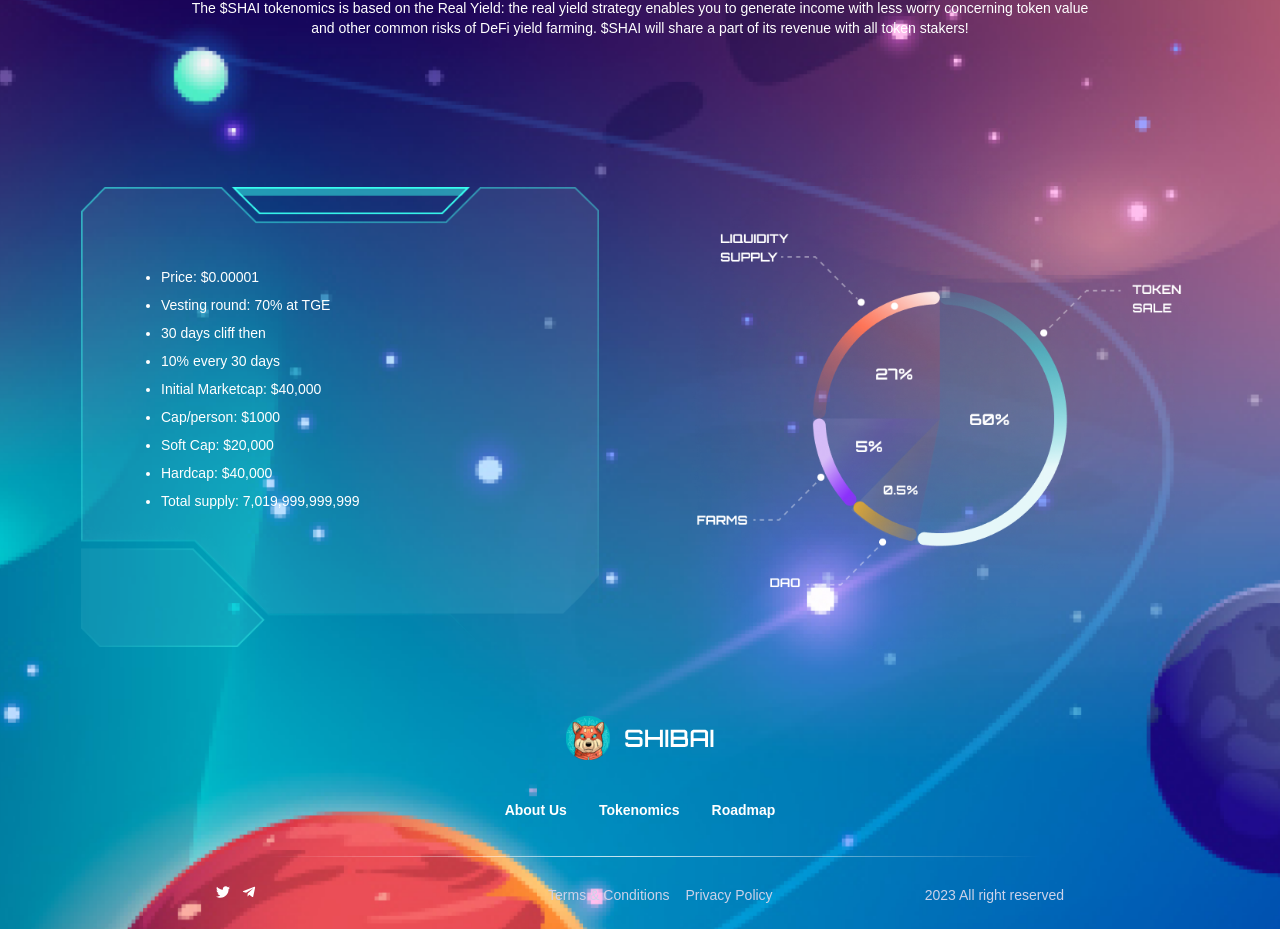
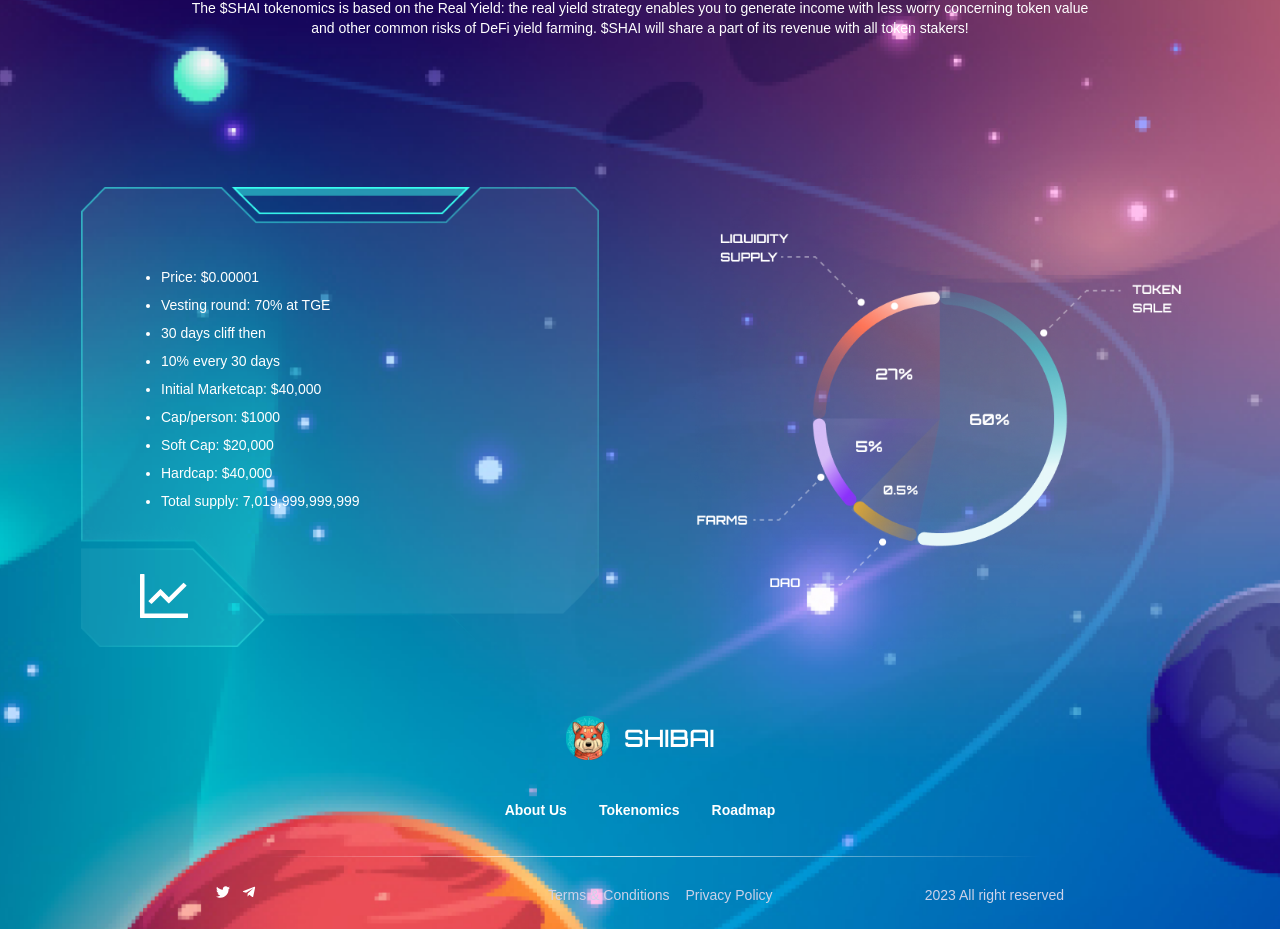
Before and after one commit to noorshanu/shailba-new-desgin, a React (Create React App) app: page / in a window 1280 px wide. Shown: the part 2107-3036 px from the top of the page. Built offline with nearby package versions, Linux system fonts and the light colour scheme.

Commit message:
Update Tokenomics.js

```diff
--- a/src/components/Tokenomics.js
+++ b/src/components/Tokenomics.js
@@ -1,4 +1,5 @@
 import React from "react";
+import {AiOutlineLineChart} from 'react-icons/ai'
 
 const Tokenomics = () => {
   return (
@@ -16,7 +17,7 @@
       </div>
 
       <div className="grid grid-cols-2 mt-20 place-content-center place-items-center">
-        <div className="bg-[url('/public/assets/images/tokenomic-box.png')] sm:bg-cover h-[460px] w-[518px] pt-20  pl-20">
+        <div className="bg-[url('/public/assets/images/tokenomic-box.png')] sm:bg-cover h-[460px] w-[518px] pt-20  pl-20 relative">
           <ol className="text-white text-sm font-poppins space-y-2 list-disc">
             <li>Price: $0.00001</li>
             <li>Vesting round: 70% at TGE</li>
@@ -28,8 +29,10 @@
             <li>Hardcap: $40,000</li>
             <li>Total supply: 7,019,999,999,999</li>
           </ol>
+          <div className="text-white text-[4rem] font-poppins absolute top-[82%] left-[51px]"><AiOutlineLineChart/></div>
+
         </div>
-        <img src="/assets/images/chart.png"/>
+        <img src="/assets/images/chart.png" alt=""/>
       </div>
     </div>
   );
```
